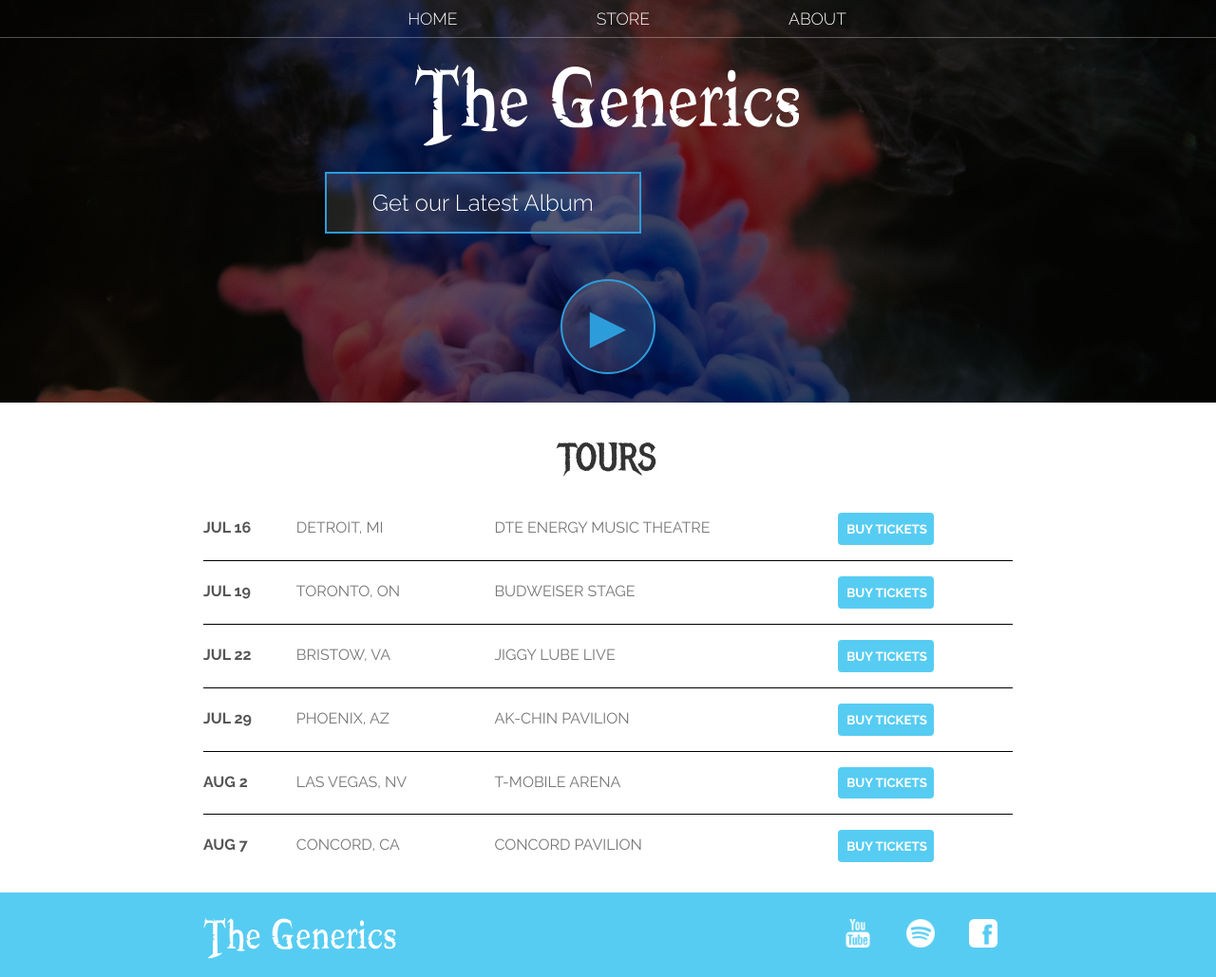
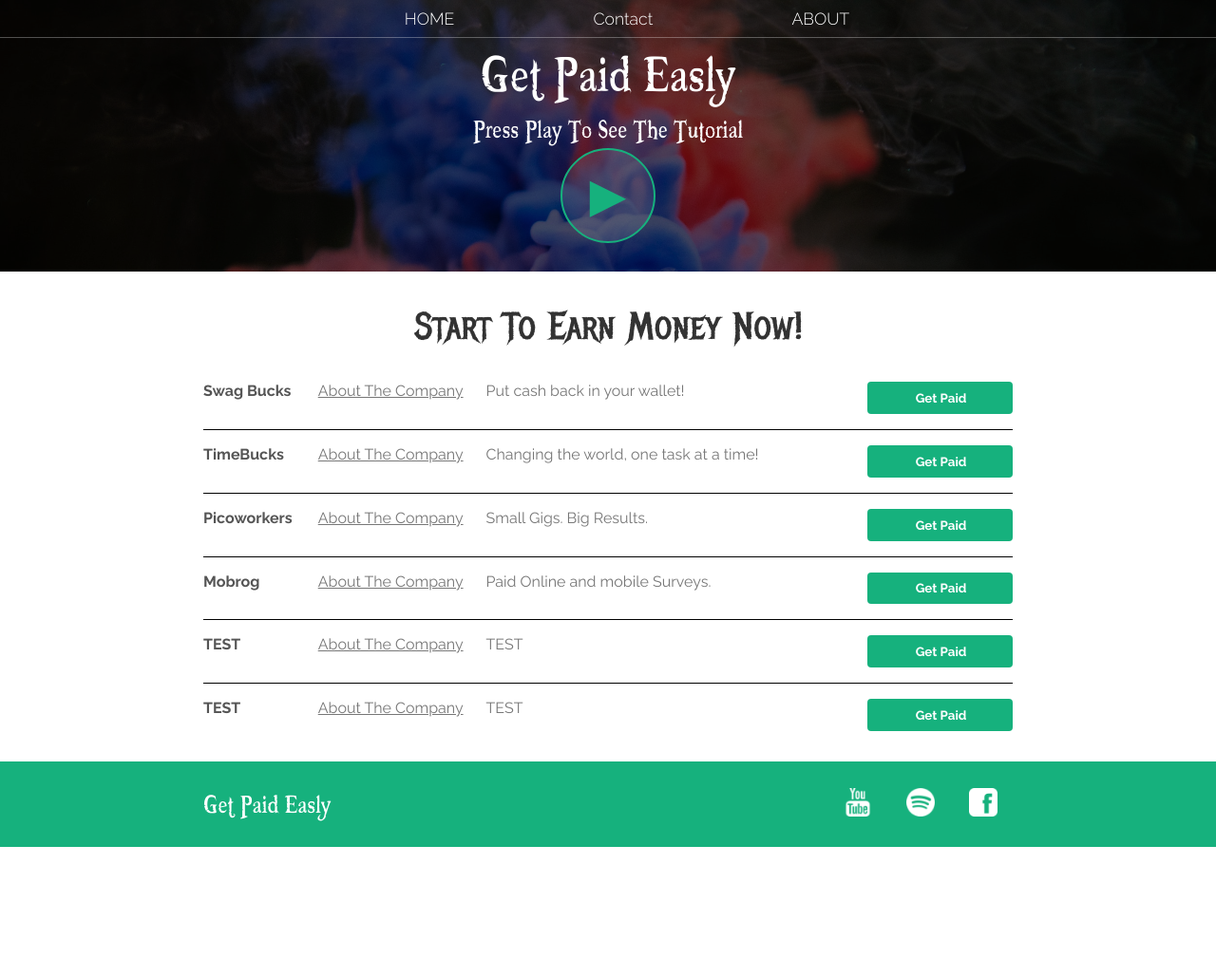
Before and after one commit to leodovqa/get_paid_easily, a plain HTML site: page index.html in a window 1280 px wide. Shown: the whole page at 95% size. After the commit the page ends 892 px from the top, so only its background shows below. Drawn offline with Linux system fonts and the light colour scheme; files whose address does not match are found by name.

Commit message:
ver 20052021

```diff
--- a/index.html
+++ b/index.html
@@ -1,69 +1,68 @@
 <!DOCTYPE html>
 <html>
     <head>
-        <title>The Generics</title>
+        <title>Get Paid Easly</title>
         <meta name="description" content="This is the description">
         <link rel="stylesheet" href="styles.css" />
+        <link rel="stylesheet" href="https://cdnjs.cloudflare.com/ajax/libs/font-awesome/4.7.0/css/font-awesome.min.css">
     </head>
     <body>
         <header class="main-header">
             <nav class="nav main-nav">
                 <ul>
                     <li><a href="index.html">HOME</a></li>
-                    <li><a href="store.html">STORE</a></li>
+                    <li><a href="store.html">Contact</a></li>
                     <li><a href="about.html">ABOUT</a></li>
                 </ul>
             </nav>
-            <h1 class="band-name band-name-large">The Generics</h1>
-            <div class="container">
-                <button type="button" class="btn btn-header">Get our Latest Album</button>
-            </div>
-            <button type="button" class="btn btn-header btn-play">&#9658;</button>
+            <h1 class="text-name text-name-large">Get Paid Easly</h1>
+            <h1 class="text-name text-name">Press Play To See The Tutorial</h1>
+            <button type="button" id="play" class="btn btn-header btn-play">&#9658;<a id="search_link" style="display: none;" href="https://www.youtube.com/"></a></button>
         </header>
         <section class="content-section container">
-            <h2 class="section-header">TOURS</h2>
+            <h2 class="section-header">Start To Earn Money Now!</h2>
             <div>
                 <div class="tour-row">
-                    <span class="tour-item tour-date">JUL 16</span>
-                    <span class="tour-item tour-city">DETROIT, MI</span>
-                    <span class="tour-item tour-arena">DTE ENERGY MUSIC THEATRE</span>
-                    <button type="button" class="tour-item tour-btn btn btn-primary">BUY TICKETS</button>
+                    <span class="tour-item tour-date">Swag Bucks</span>
+                    <span class="tour-item tour-city"><a type="button" href=".html" class="tour-item">About The Company</a></span>
+                    <span class="tour-item tour-arena">Put cash back in your wallet!</span>
+                    <button type="button" href="https://www.swagbucks.com/" class="tour-item tour-btn btn btn-primary">Get Paid</button>
                 </div>
                 <div class="tour-row">
-                    <span class="tour-item tour-date">JUL 19</span>
-                    <span class="tour-item tour-city">TORONTO, ON</span>
-                    <span class="tour-item tour-arena">BUDWEISER STAGE</span>
-                    <button type="button" class="tour-item tour-btn btn btn-primary">BUY TICKETS</button>
+                    <span class="tour-item tour-date">TimeBucks</span>
+                    <span class="tour-item tour-city"><a type="button" href="timebucks_about.html" class="tour-item">About The Company</a></span>
+                    <span class="tour-item tour-arena">Changing the world, one task at a time!</span>
+                    <button type="button" href="https://timebucks.com/" class="tour-item tour-btn btn btn-primary">Get Paid</button>
                 </div>
                 <div class="tour-row">
-                    <span class="tour-item tour-date">JUL 22</span>
-                    <span class="tour-item tour-city">BRISTOW, VA</span>
-                    <span class="tour-item tour-arena">JIGGY LUBE LIVE</span>
-                    <button type="button" class="tour-item tour-btn btn btn-primary">BUY TICKETS</button>
+                    <span class="tour-item tour-date">Picoworkers</span>
+                    <span class="tour-item tour-city"><a type="button" href=".html" class="tour-item">About The Company</a></span>
+                    <span class="tour-item tour-arena">Small Gigs. Big Results.</span>
+                    <button type="button" href="https://picoworkers.com/" class="tour-item tour-btn btn btn-primary">Get Paid</button>
                 </div>
                 <div class="tour-row">
-                    <span class="tour-item tour-date">JUL 29</span>
-                    <span class="tour-item tour-city">PHOENIX, AZ</span>
-                    <span class="tour-item tour-arena">AK-CHIN PAVILION</span>
-                    <button type="button" class="tour-item tour-btn btn btn-primary">BUY TICKETS</button>
+                    <span class="tour-item tour-date">Mobrog</span>
+                    <span class="tour-item tour-city"><a type="button" href=".html" class="tour-item">About The Company</a></span>
+                    <span class="tour-item tour-arena">Paid Online and mobile Surveys.</span>
+                    <button type="button" href="https://www.mobrog.com/" class="tour-item tour-btn btn btn-primary">Get Paid</button>
                 </div>
                 <div class="tour-row">
-                    <span class="tour-item tour-date">AUG 2</span>
-                    <span class="tour-item tour-city">LAS VEGAS, NV</span>
-                    <span class="tour-item tour-arena">T-MOBILE ARENA</span>
-                    <button type="button" class="tour-item tour-btn btn btn-primary">BUY TICKETS</button>
+                    <span class="tour-item tour-date">TEST</span>
+                    <span class="tour-item tour-city"><a type="button" href=".html" class="tour-item">About The Company</a></span>
+                    <span class="tour-item tour-arena">TEST</span>
+                    <button type="button" class="tour-item tour-btn btn btn-primary">Get Paid</button>
                 </div>
                 <div class="tour-row">
-                    <span class="tour-item tour-date">AUG 7</span>
-                    <span class="tour-item tour-city">CONCORD, CA</span>
-                    <span class="tour-item tour-arena">CONCORD PAVILION</span>
-                    <button type="button" class="tour-item tour-btn btn btn-primary">BUY TICKETS</button>
+                    <span class="tour-item tour-date">TEST</span>
+                    <span class="tour-item tour-city"><a type="button" href=".html" class="tour-item">About The Company</a></span>
+                    <span class="tour-item tour-arena">TEST</span>
+                    <button type="button" class="tour-item tour-btn btn btn-primary">Get Paid</button>
                 </div>
             </div>
         </section>
         <footer class="main-footer">
             <div class="container main-footer-container">
-                <h3 class="band-name">The Generics</h3>
+                <h3 class="text-name">Get Paid Easly</h3>
                 <ul class="nav footer-nav">
                     <li>
                         <a href="https://www.youtube.com" target="_blank">
@@ -85,3 +84,10 @@
         </footer>
     </body>
 </html>
+
+<script>
+    document.getElementById('play').onclick = function() {
+        var url = document.getElementById('search_link').href;
+        window.open(url);
+    }
+</script>
--- a/styles.css
+++ b/styles.css
@@ -59,17 +59,17 @@
     padding-bottom: 30px;
 }
 
-.band-name {
+.text-name {
     text-align: center;
     margin: 0;
-    font-size: 4em;
+    font-size: 3vw;
     font-family: "Booter - Zero Zero";
     font-weight: normal;
     color: white;
 }
 
-.band-name-large {
-    font-size: 8em;
+.text-name-large {
+    font-size: 6vw;
 }
 
 .content-section {
@@ -98,7 +98,7 @@
 }
 
 .main-footer {
-    background-color: #56CCF2;
+    background-color: #16b17d;
     color: white;
     padding: .25em 0;
 }
@@ -132,7 +132,7 @@
 .btn-header {
     margin: .5em 15% 2em 15%;
     color: white;
-    border: 2px solid #2D9CDB;
+    border: 2px solid #16b17d;
     background-color: rgba(255, 255, 255, .1);
     border-radius: 0;
     font-size: 1.5em;
@@ -148,7 +148,7 @@
 .btn-play {
     display: block;
     margin: 0 auto;
-    color: #2D9CDB;
+    color: #16b17d;
     font-size: 4em;
     border-radius: 50%;
     width: 100px;
@@ -159,20 +159,21 @@
 
 .btn-primary {
     color: white;
-    background-color: #56CCF2;
+    background-color: #16b17d;
     border: none;
     border-radius: .3em;
     font-weight: bold;
 }
 
 .btn-primary:hover {
-    background-color: #2D9CDB;
+    background-color: #04792b;
 }
 
 .tour-row {
     border-bottom: 1px solid black;
     padding-bottom: 1em;
     margin-bottom: 1em;
+    display: flex;
 }
 
 .tour-row:last-child {
@@ -186,20 +187,24 @@
 
 .tour-date {
     color: #555;
-    width: 11%;
+    min-width: 14%;
+    width: 15%;
     font-weight: bold;
 }
 
 .tour-city {
-    width: 24%;
+    min-width: 10%;
+    width: 22%;
 }
 
 .tour-arena {
-    width: 42%;
+    min-width: 10%;
+    width: 50%;
 }
 
 .tour-btn {
-    max-width: 19%;
+    min-width: 10%;
+    width: 19%;
 }
 
 .shop-item {
```
Also changed, not shown: timebucks_about.html (added, +57 -0 lines), Images/bg-pravicy.jpg (added), Images/timebucks.png (added).
